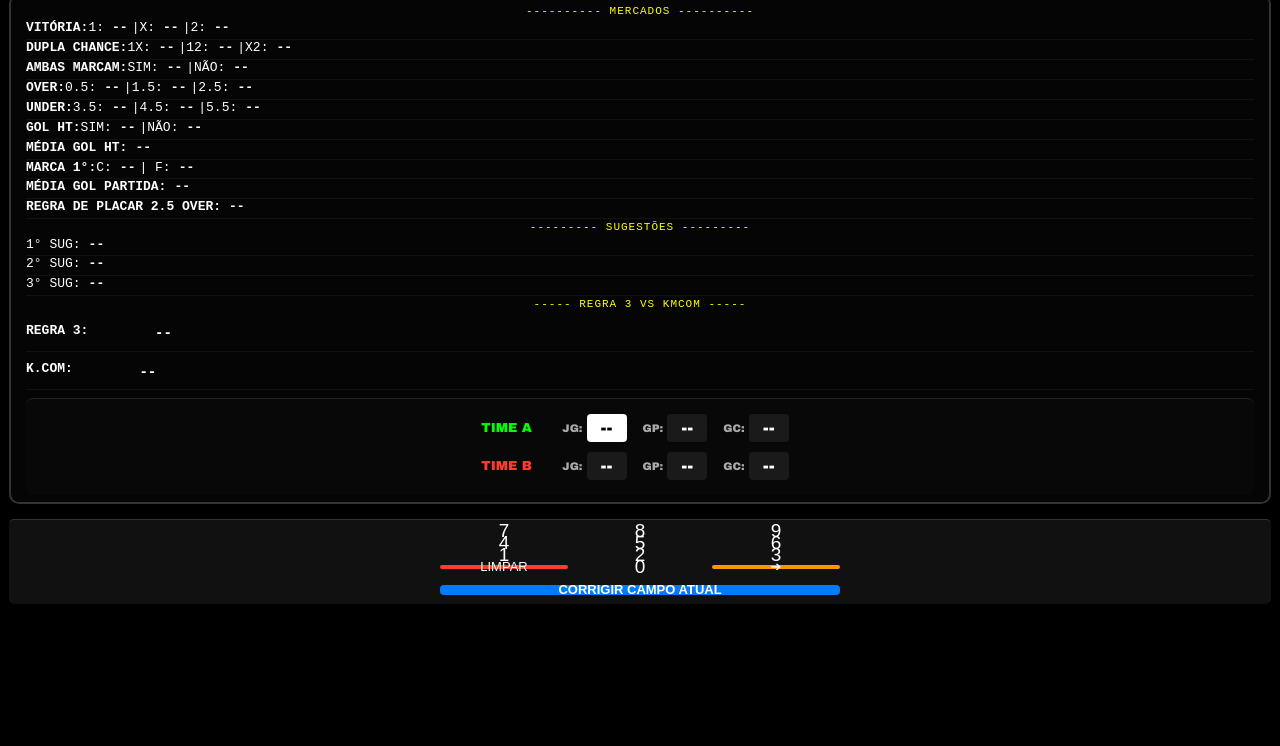
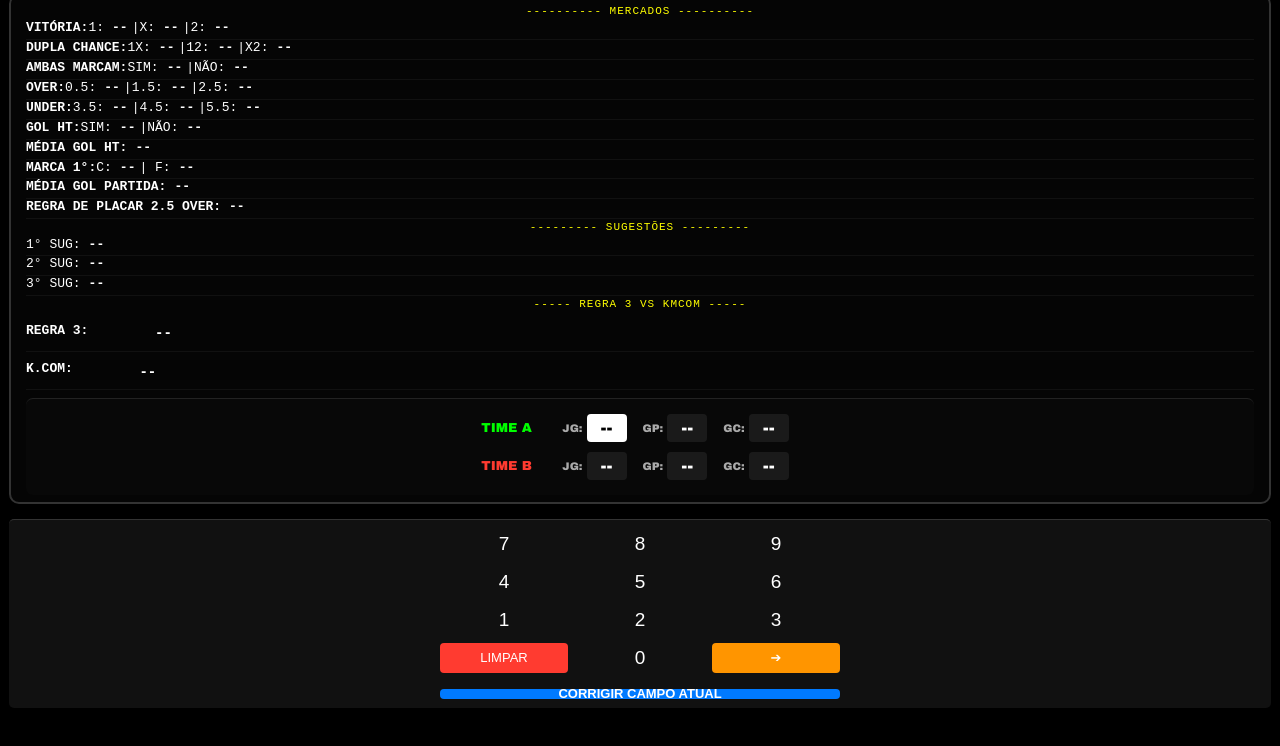
Before and after one commit to dcaridelsonbalbinodesena2025-lang/Calculadora.html, a plain HTML site: page index.html in a window 1280 px wide. Shown: the part 42-788 px from the top of the page. Drawn offline with Linux system fonts and the light colour scheme.

Commit message:
Update index.html

```diff
--- a/index.html
+++ b/index.html
@@ -100,7 +100,7 @@
         }
 
         button {
-            background: var(--button-bg); border: none; color: white; height: 4px; font-size: 19px; border-radius: 4px;
+            background: var(--button-bg); border: none; color: white; height: 30px; font-size: 19px; border-radius: 4px;
             display: flex; align-items: center; justify-content: center;
         }
 
```
